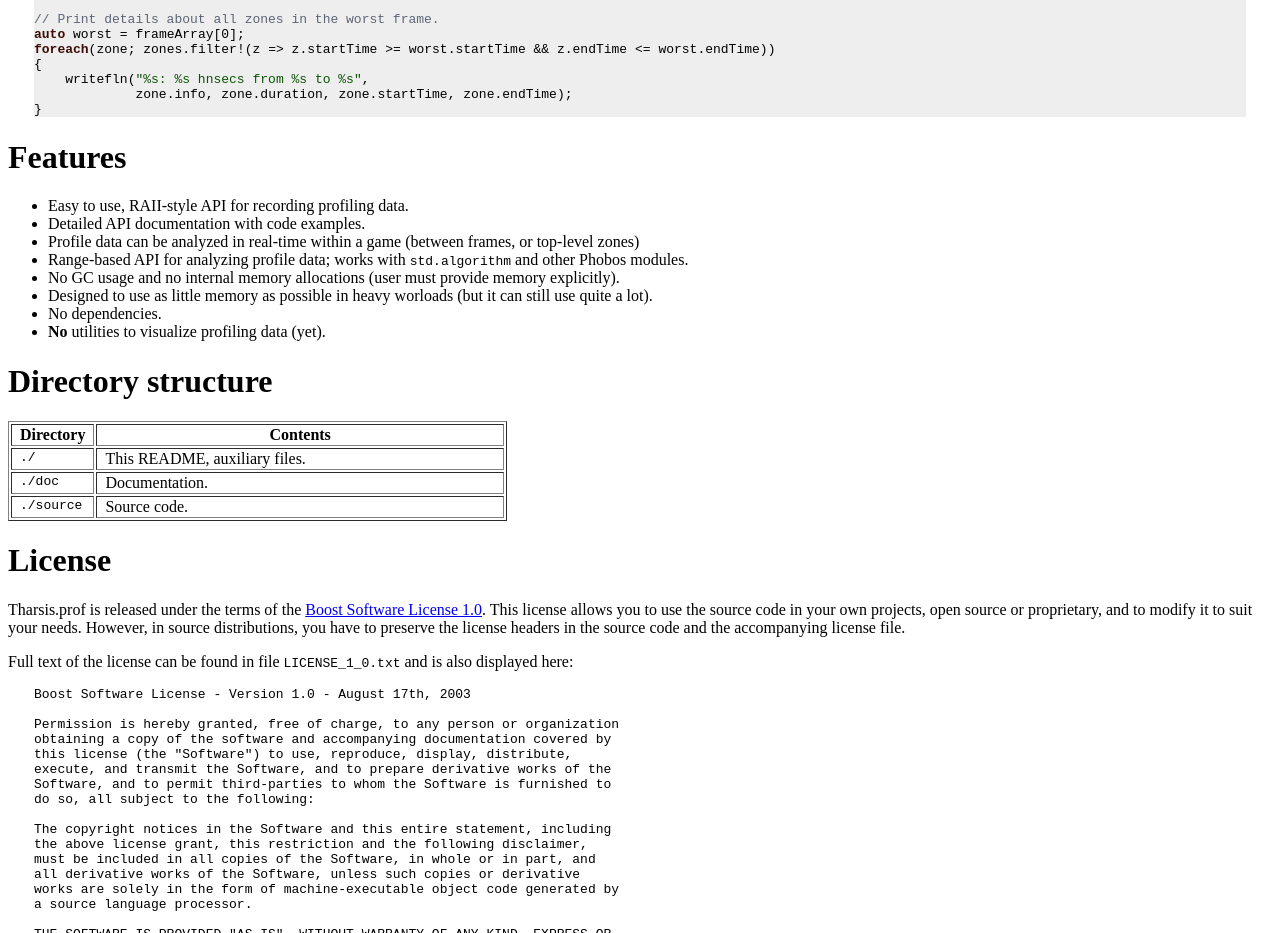
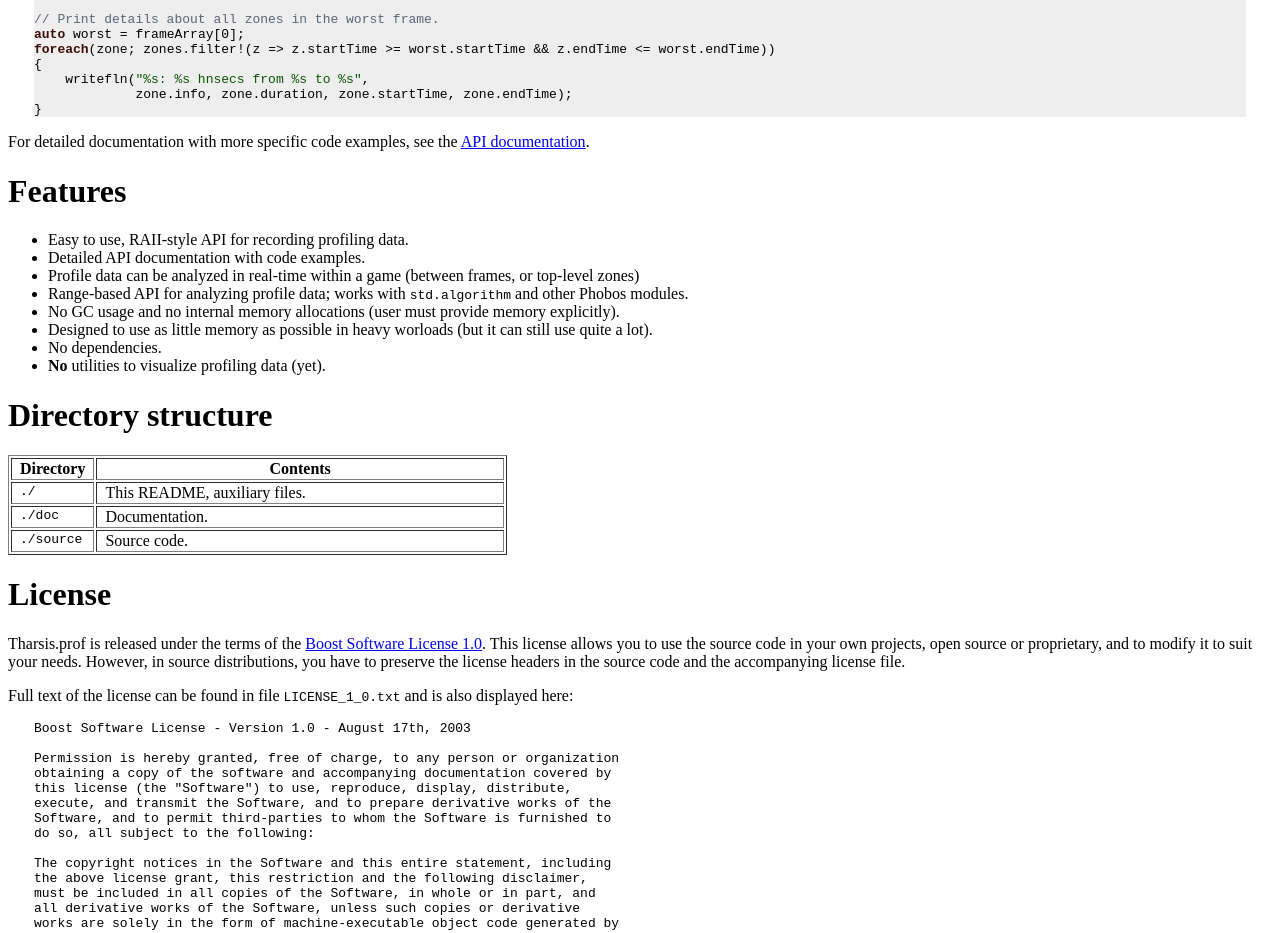
Before and after one commit to kiith-sa/tharsis.prof, a website: page README.html in a window 1280 px wide. Shown: the part 1142-2075 px from the top of the page. Drawn offline with Linux system fonts and the light colour scheme.

Commit message:
Link to API docs online.

```diff
--- a/README.html
+++ b/README.html
@@ -415,6 +415,8 @@ compatibility <strong>breaking changes</strong> in future.</p>
              <span class="name">zone</span><span class="punctuation">.</span><span class="name">info</span><span class="punctuation">,</span> <span class="name">zone</span><span class="punctuation">.</span><span class="name">duration</span><span class="punctuation">,</span> <span class="name">zone</span><span class="punctuation">.</span><span class="name">startTime</span><span class="punctuation">,</span> <span class="name">zone</span><span class="punctuation">.</span><span class="name">endTime</span><span class="punctuation">);</span>
 <span class="punctuation">}</span>
 </pre>
+<p>For detailed documentation with more specific code examples, see the
+<a class="reference external" href="http://defenestrate.eu/docs/tharsis.prof/index.html">API documentation</a>.</p>
 </div>
 <div class="section" id="features">
 <h1>Features</h1>
```
Also changed, not shown: 1 other file.
